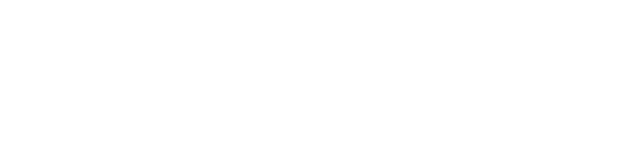
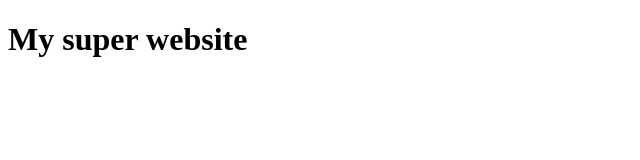
Before and after one commit to Maxime-Monjal/my-super-website, a plain HTML site: page index.html in a window 1280 px wide. Shown: the whole page, without its empty margins (0-640 px from the left). Drawn offline with Linux system fonts and the light colour scheme.

Commit message:
change title

```diff
--- a/index.html
+++ b/index.html
@@ -2,9 +2,9 @@
 <html>
   <head>
     <meta charset="UTF-8">
-    <title>title</title>
+    <title>My super website</title>
   </head>
   <body>
-
+    <h1>My super website</h1>
   </body>
 </html>
```
